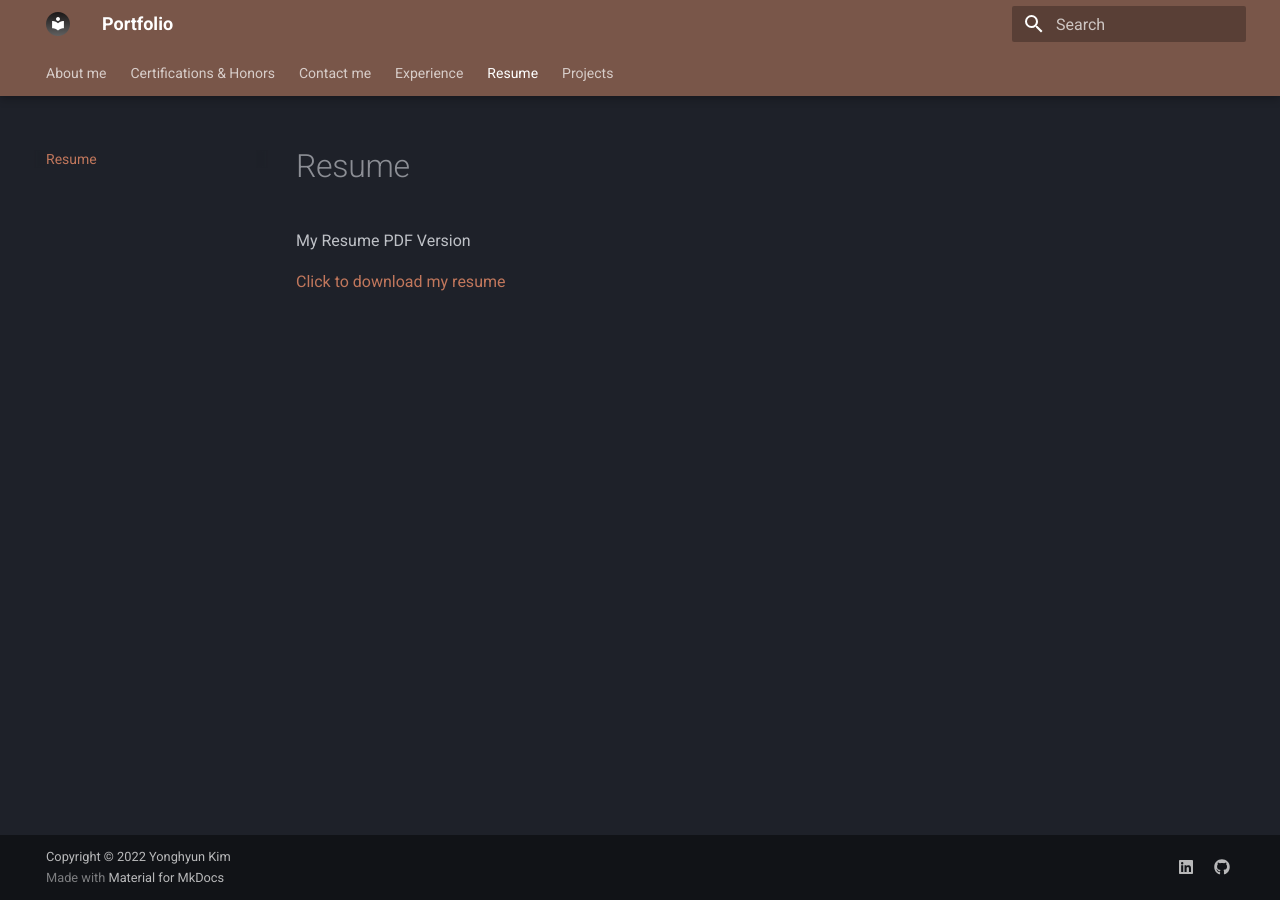
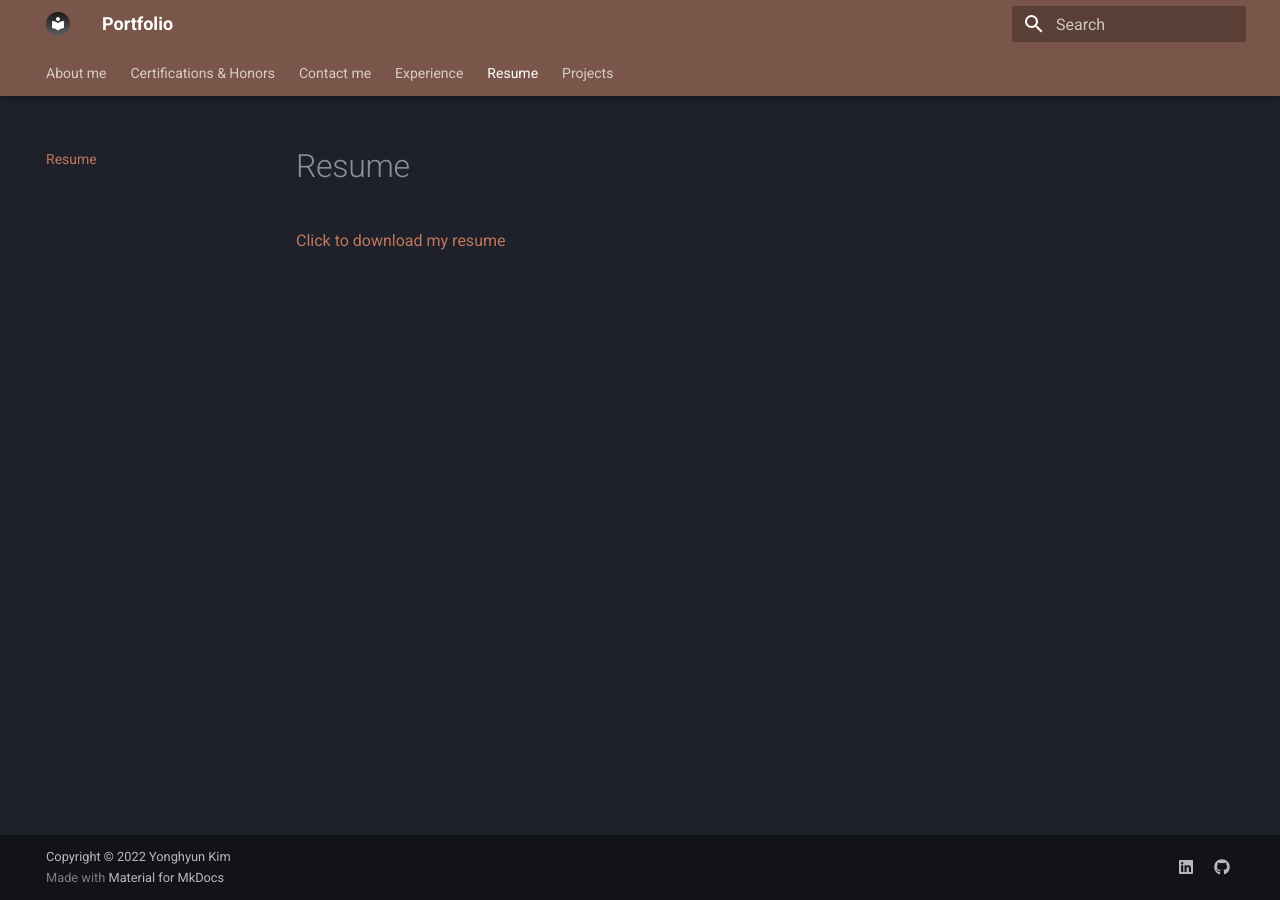
Before and after one commit to skyout99/skyout99.github.io, an MkDocs documentation site: the page built from docs/resume.md, in a window 1280 px wide. Built offline with MkDocs 1.6.1 and Material for MkDocs 9.7.7, drawn with Linux system fonts in a browser that asks for light colours.

Commit message:
Update resume.md

```diff
--- a/docs/resume.md
+++ b/docs/resume.md
@@ -1,4 +1,3 @@
 #Resume
 
-My Resume PDF Version
-<p><a href="../assets/files/Madhukar_Shrestha.pdf">Click to download my resume</a></p>
+<p><a href="../images/Yonghyun_Kim_Resume.pdf">Click to download my resume</a></p>
```
